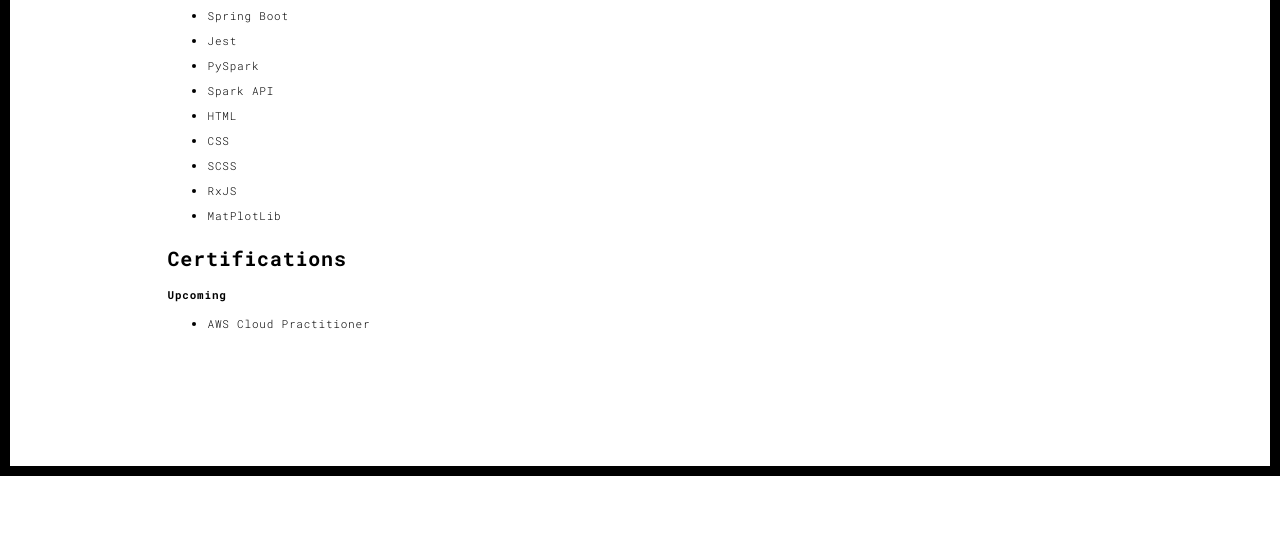
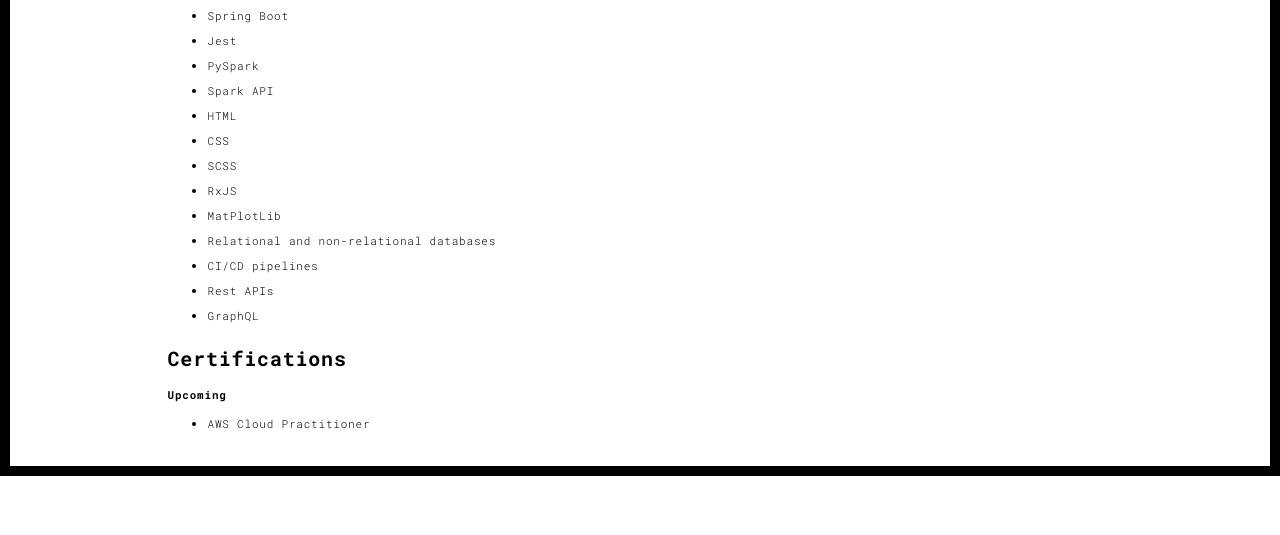
Before and after one commit to emilyjspencer/portfoliokawaii, a Flask app: page /skills.html in a window 1280 px wide. Shown: the part 324-859 px from the top of the page. Before the commit the page ends 800 px from the top, so only its background shows below. Run offline with Flask 3, Linux system fonts and the light colour scheme; some libraries are stand-ins or nearby versions.

Commit message:
feat(skills): Updates skills

```diff
--- a/webserver/templates/skills.html
+++ b/webserver/templates/skills.html
@@ -79,6 +79,10 @@
                     <li>SCSS</li>
                     <li>RxJS</li>
                     <li>MatPlotLib</li>
+                    <li>Relational and non-relational databases</li>
+                    <li>CI/CD pipelines</li>
+                    <li>Rest APIs</li>
+                    <li>GraphQL</li>
                 </ul>
                </div>
 
```
